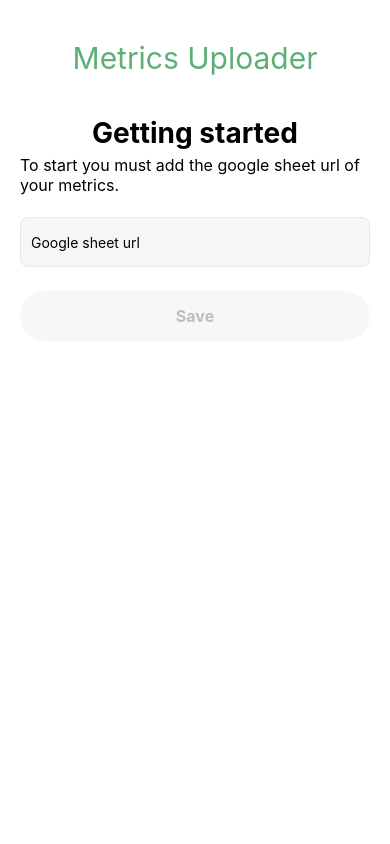
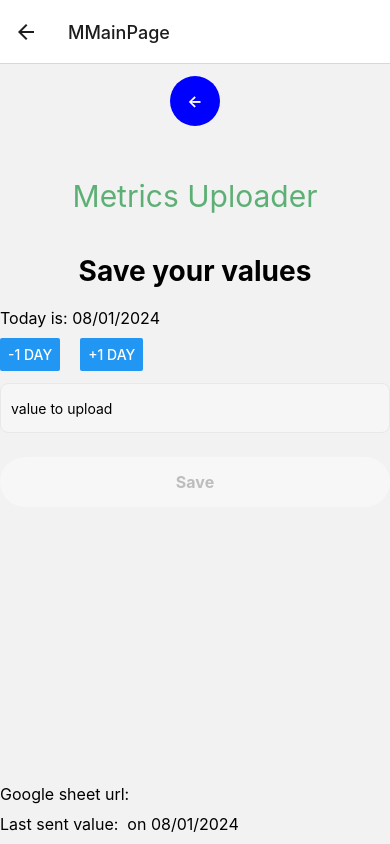
Before and after one commit to alegrimminck/metrics-uploader, a React Native app: screen /MMainPage in a window 390 px wide. Built offline with nearby package versions, Linux system fonts and the light colour scheme.

Commit message:
feat(app): add navigation

```diff
--- a/App.tsx
+++ b/App.tsx
@@ -1,23 +1,33 @@
 import { StatusBar, StyleSheet,  View } from 'react-native';
 import MGettingStarted from './components/MGettingStarted';
+import MMainPage from './components/MMainPage';
 import { useState } from 'react';
-import MMainPage from './components/MMainPage';
+import { NavigationContainer } from '@react-navigation/native';
+import { createNativeStackNavigator } from '@react-navigation/native-stack';
+
+const Stack = createNativeStackNavigator();
+
 
 export default function App() {
   const [savedValue, setSavedValue] = useState('');
-  const onSave = (savedValue) => {
+  const handleOnSaveUrl = (savedValue) => {
     setSavedValue(savedValue);
   };
 
   return (
-    <View style={styles.container}>
-      <StatusBar />
-      {savedValue == "" ? (
-        <MGettingStarted onSave={onSave} />
-        ) : (
-          <MMainPage googleSheetUrl={savedValue} onSave={onSave}/>
-      )}
-    </View>
+    <NavigationContainer>
+      <Stack.Navigator>
+        <Stack.Screen
+          name="MGettingStarted"
+          component={MGettingStarted}
+        />
+        <Stack.Screen
+          name="MMainPage"
+          component={MMainPage}
+          initialParams={ {savedValue} }
+        />
+      </Stack.Navigator>
+    </NavigationContainer>
   );
 }
 
--- a/components/MGettingStarted.tsx
+++ b/components/MGettingStarted.tsx
@@ -4,7 +4,7 @@ import MTextInput from './MTextInput';
 import colors from '../constants/colors';
 import MButton from './MButton';
 
-const GettingStarted = ({onSave}) => {
+const GettingStarted = ({navigation}) => {
   const [inputValue, setInputValue] = useState('');
   const [isButtonDisabled, setIsButtonDisabled] = useState(true);
 
@@ -14,7 +14,7 @@ const GettingStarted = ({onSave}) => {
   };
 
   const handleButtonPress = () => {
-    onSave(inputValue)
+    return navigation.navigate('MMainPage', { item: inputValue })
   };
 
   return (
--- a/components/MMainPage.tsx
+++ b/components/MMainPage.tsx
@@ -5,15 +5,16 @@ import colors from '../constants/colors';
 import MButton from './MButton';
 import moment from 'moment';
 
-const MMainPage = ({googleSheetUrl, onSave}) => {
+const MMainPage = ({navigation,route}) => {
   const [inputValue, setInputValue] = useState('');
   const [savedValue, setSavedValue] = useState('');
   const [isButtonDisabled, setIsButtonDisabled] = useState(true);
   const [today, setToday] = useState(moment());
   const [savedToday, setSavedToday] = useState(moment());
 
-  const handleRedoGoogleSheetUrl = () => {
-    onSave('')
+
+  const handleGoBack = () => {
+    return navigation.navigate('MGettingStarted', { item: inputValue })
   }
 
   const handleInputChange = (text) => {
@@ -42,7 +43,7 @@ const MMainPage = ({googleSheetUrl, onSave}) => {
 
   return (
     <View style={styles.container}>
-      <MButton type="secondary" text="<-" onPress={() => handleRedoGoogleSheetUrl()}/>
+      <MButton type="secondary" text="<-" onPress={handleGoBack}/>
       <Text style={styles.title}>Metrics Uploader</Text>
       <Text style={styles.subtitle}>Save your values</Text>
 
@@ -60,7 +61,7 @@ const MMainPage = ({googleSheetUrl, onSave}) => {
       <MButton type="primary" text="Save" onPress={handleSaveValuesPress} disabled={isButtonDisabled}/>
 
       <View style={styles.information}>
-        <Text style={styles.description}>Google sheet url: {googleSheetUrl}</Text>
+        <Text style={styles.description}>Google sheet url: {route.params.item}</Text>
         <Text style={styles.description}>Last sent value: {savedValue} on {savedToday.format("DD/MM/YYYY")}</Text>
       </View>
     </View>
--- a/package.json
+++ b/package.json
@@ -10,13 +10,17 @@
     "ts:check": "tsc"
   },
   "dependencies": {
+    "@react-navigation/native": "^6.1.9",
+    "@react-navigation/native-stack": "^6.9.17",
     "@types/react": "~18.2.14",
     "expo": "~49.0.15",
     "expo-status-bar": "~1.6.0",
     "moment": "^2.30.1",
     "moment-timezone": "^0.5.44",
     "react": "18.2.0",
-    "react-native": "0.72.6"
+    "react-native": "0.72.6",
+    "react-native-safe-area-context": "4.6.3",
+    "react-native-screens": "~3.22.0"
   },
   "devDependencies": {
     "@babel/core": "^7.20.0",
```
Also changed, not shown: 1 other file (tests, documents, lock files or other folders).
